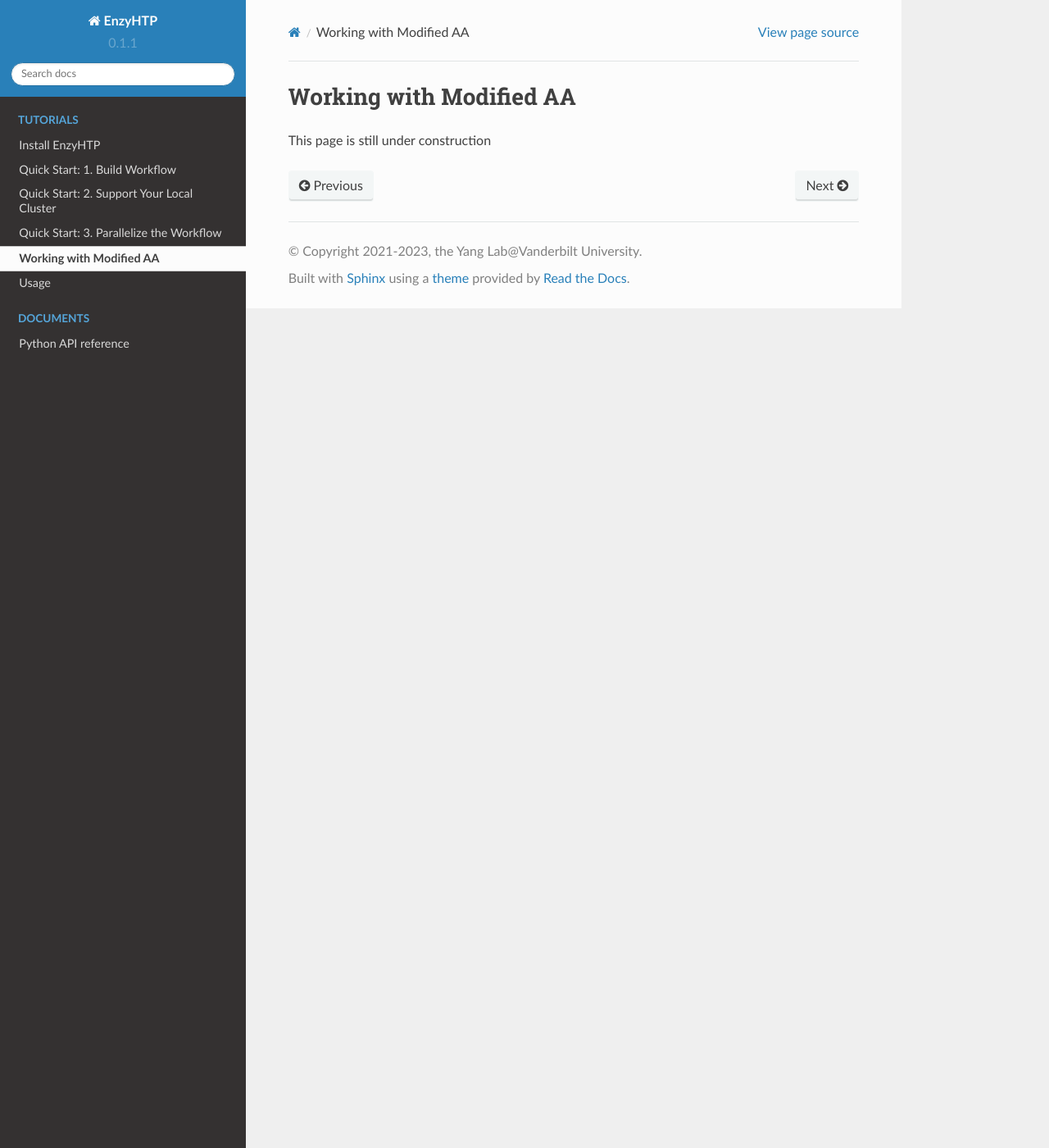
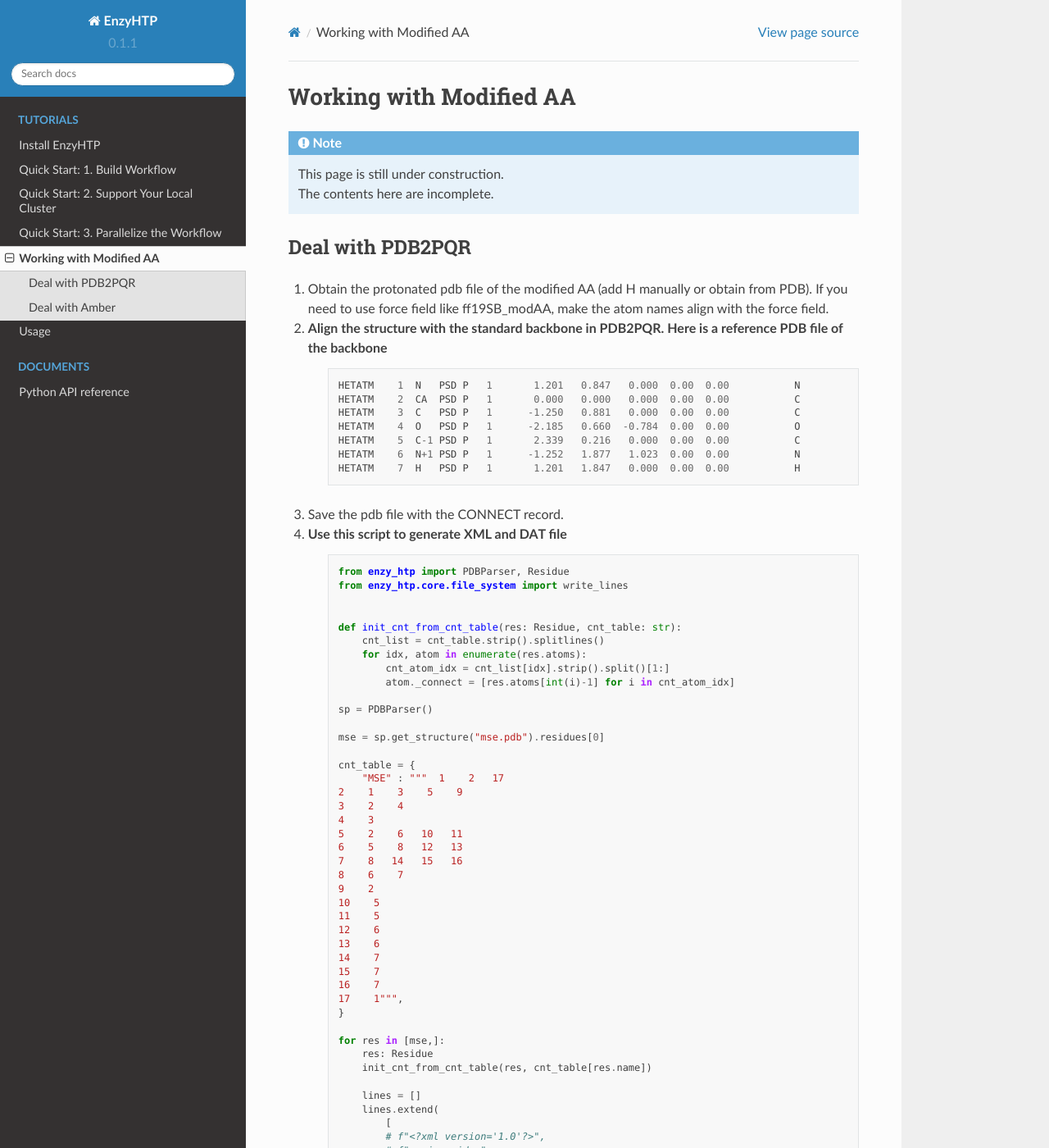
Before and after one commit to ChemBioHTP/enzyhtp_doc, a Sphinx documentation site: the page built from docs/source/modified_aa.rst, in a window 1280 px wide and 1400 px high. Shown: the whole window at 82% size. Built offline with Sphinx 7.4.7 and the Read the Docs theme 2.0.0, drawn with Linux system fonts in a browser that asks for light colours; some of the changed text lies outside the part shown.

Commit message:
Update: add draft for dealing mod aa in pdb2pqr

```diff
--- a/docs/source/modified_aa.rst
+++ b/docs/source/modified_aa.rst
@@ -2,4 +2,99 @@
 Working with Modified AA
 ==============================================
 
-This page is still under construction
+.. note::
+
+    | This page is still under construction.
+    | The contents here are incomplete.
+
+Deal with PDB2PQR
+--------------------
+
+1. Obtain the protonated pdb file of the modified AA (add H manually or obtain from PDB). If you need to use force field like ff19SB_modAA, make the atom names align with the force field.
+2. Align the structure with the standard backbone in PDB2PQR. Here is a reference PDB file of the backbone
+    .. code::
+
+        HETATM    1  N   PSD P   1       1.201   0.847   0.000  0.00  0.00           N
+        HETATM    2  CA  PSD P   1       0.000   0.000   0.000  0.00  0.00           C
+        HETATM    3  C   PSD P   1      -1.250   0.881   0.000  0.00  0.00           C
+        HETATM    4  O   PSD P   1      -2.185   0.660  -0.784  0.00  0.00           O
+        HETATM    5  C-1 PSD P   1       2.339   0.216   0.000  0.00  0.00           C
+        HETATM    6  N+1 PSD P   1      -1.252   1.877   1.023  0.00  0.00           N
+        HETATM    7  H   PSD P   1       1.201   1.847   0.000  0.00  0.00           H
+3. Save the pdb file with the CONNECT record.
+4. Use this script to generate XML and DAT file
+    .. code:: python
+
+        from enzy_htp import PDBParser, Residue
+        from enzy_htp.core.file_system import write_lines
+
+
+        def init_cnt_from_cnt_table(res: Residue, cnt_table: str):
+            cnt_list = cnt_table.strip().splitlines()
+            for idx, atom in enumerate(res.atoms):
+                cnt_atom_idx = cnt_list[idx].strip().split()[1:]
+                atom._connect = [res.atoms[int(i)-1] for i in cnt_atom_idx]
+
+        sp = PDBParser()
+
+        mse = sp.get_structure("mse.pdb").residues[0]
+
+        cnt_table = {
+            "MSE" : """  1    2   17
+        2    1    3    5    9
+        3    2    4
+        4    3
+        5    2    6   10   11
+        6    5    8   12   13
+        7    8   14   15   16
+        8    6    7
+        9    2
+        10    5
+        11    5
+        12    6
+        13    6
+        14    7
+        15    7
+        16    7
+        17    1""",
+        }
+
+        for res in [mse,]:
+            res: Residue
+            init_cnt_from_cnt_table(res, cnt_table[res.name])
+
+            lines = []
+            lines.extend(
+                [
+                # f"<?xml version='1.0'?>",
+                # f"<aminoacids>",
+                f"  <residue>",
+                f"    <name>{res.name}</name>",
+                    ])
+            for atom in res.atoms:
+                lines.extend(
+                    [
+                f"    <atom>",
+                f"      <name>{atom.name}</name>",
+                f"      <x>{atom.coord[0]}</x>",
+                f"      <y>{atom.coord[1]}</y>",
+                f"      <z>{atom.coord[2]}</z>",
+                    ])
+                for cnt_atom in atom.connect:
+                    lines.extend([
+                f"      <bond>{cnt_atom.name}</bond>",])
+                lines.extend([
+                f"    </atom>",])
+            lines.extend([
+                f"  </residue>",
+                # f"</aminoacids>",
+                ])
+            write_lines(f"{res.name}.xml", lines)
+
+5. Merge the XML and DAT files to pdb2pqr/dat/AA.xml and pdb2pqr/dat/PARSE.DAT
+6. Add a new class of the modified AA by copy others and change the name in pdb2pqr/aa.py
+
+find related issue `here <https://github.com/ChemBioHTP/EnzyHTP/issues/124>`_
+
+Deal with Amber
+------------------
```
